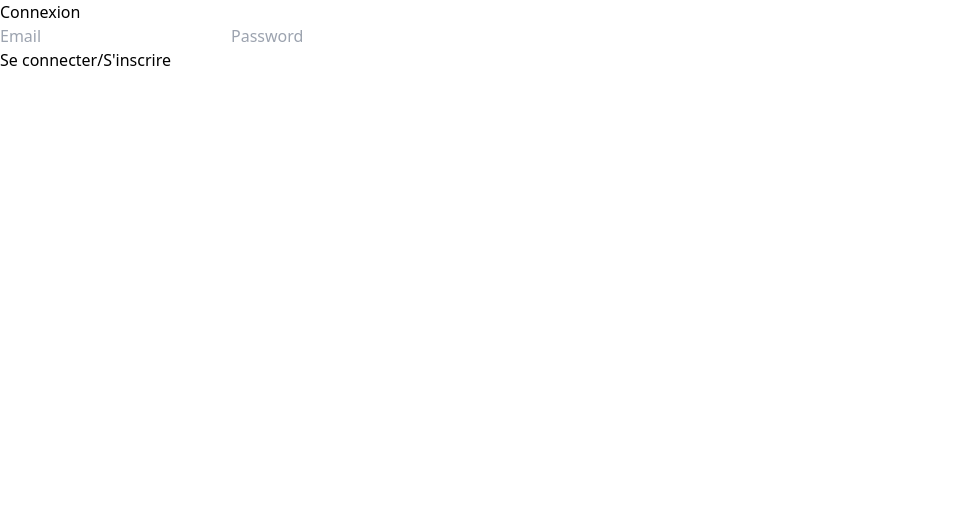
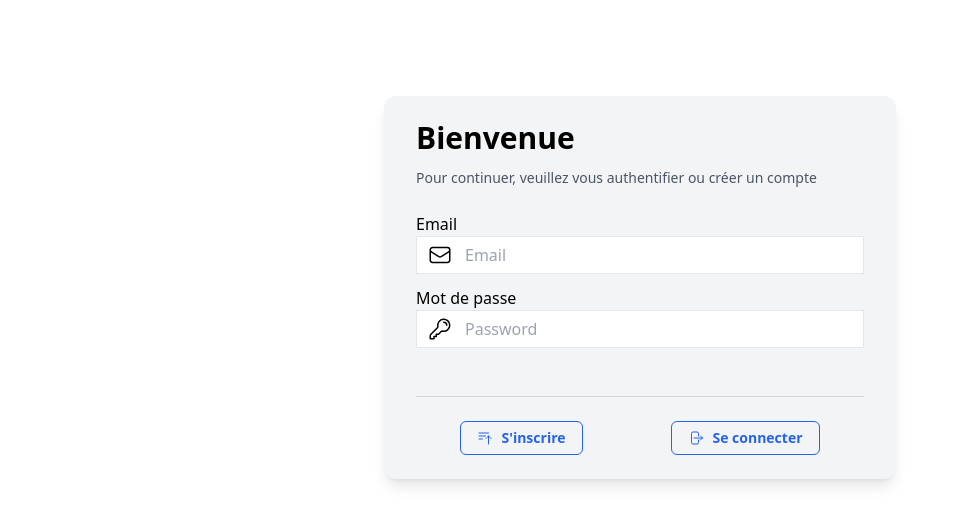
Before and after one commit to Lestat1859/babysitter-timer, a React (Create React App) app: page / in a window 1280 px wide. Shown: the top 524 px of the page, without its empty margins (0-958 px from the left). Built offline with nearby package versions, Linux system fonts and the light colour scheme; no server answers.

Commit message:
(feat): style on conection page and filter

```diff
--- a/public/index.html
+++ b/public/index.html
@@ -24,7 +24,7 @@
       work correctly both with client-side routing and a non-root public URL.
       Learn how to configure a non-root public URL by running `npm run build`.
     -->
-    <title>React App</title>
+    <title>Suivi des présences périscolaire</title>
   </head>
   <body>
     <noscript>You need to enable JavaScript to run this app.</noscript>
--- a/src/component/Auth/AuthContainer.tsx
+++ b/src/component/Auth/AuthContainer.tsx
@@ -35,15 +35,73 @@ function AuthContainer(){
     };
 
     return (
-        <>
-            <h4>Connexion</h4>
-                <input placeholder="Email" {...email}/>
-                <input placeholder="Password" type="password" {...password}/>
-                <div>
-                    <button onClick={signIn} type="submit">Se connecter</button>/
-                    <button onClick={signUp} type="submit">S'inscrire</button>
+        <div className={"mt-24 pt-6 pb-6 px-8 max-w-lg mx-auto bg-gray-100 rounded-xl shadow-lg items-center"}>
+
+            <div>
+                <h2 className={"mb-3 text-3xl font-semibold"}>Bienvenue</h2>
+                <p className={"text-sm text-gray-600 mb-6"}>Pour continuer, veuillez vous authentifier ou créer un compte</p>
+                <div className={""}>
+                    <div className={"mb-3 flex flex-col"}>
+                        <label className={"text-md"}>Email </label>
+
+                        <div className={"relative"}>
+                            <div className={"flex absolute inset-y-0 left-0 items-center pl-3 pointer-events-none"}>
+                                <svg xmlns="http://www.w3.org/2000/svg" fill="none" viewBox="0 0 24 24" strokeWidth={1.5} stroke="currentColor"
+                                     className="w-6 h-6 ">
+                                    <path strokeLinecap="round" strokeLinejoin="round" d="M21.75 6.75v10.5a2.25 2.25 0 01-2.25 2.25h-15a2.25 2.25 0 01-2.25-2.25V6.75m19.5 0A2.25 2.25 0 0019.5 4.5h-15a2.25 2.25 0 00-2.25 2.25m19.5 0v.243a2.25 2.25 0 01-1.07 1.916l-7.5 4.615a2.25 2.25 0 01-2.36 0L3.32 8.91a2.25 2.25 0 01-1.07-1.916V6.75" />
+                                </svg>
+                            </div>
+                            <input className={"border p-1.5 pl-12 w-full"} placeholder="Email" {...email} />
+                        </div>
+
+                    </div >
+                    <div className={"mb-3 flex flex-col"}>
+                        <label className={"text-md"}>Mot de passe </label>
+
+                        <div className={"relative"}>
+                            <div className={"flex absolute inset-y-0 left-0 items-center pl-3 pointer-events-none"}>
+                                <svg xmlns="http://www.w3.org/2000/svg" fill="none" viewBox="0 0 24 24" strokeWidth={1.5} stroke="currentColor" className="w-6 h-6">
+                                    <path strokeLinecap="round" strokeLinejoin="round" d="M15.75 5.25a3 3 0 013 3m3 0a6 6 0 01-7.029 5.912c-.563-.097-1.159.026-1.563.43L10.5 17.25H8.25v2.25H6v2.25H2.25v-2.818c0-.597.237-1.17.659-1.591l6.499-6.499c.404-.404.527-1 .43-1.563A6 6 0 1121.75 8.25z" />
+                                </svg>
+                            </div>
+                            <input className={"border p-1.5 pl-12 w-full"} placeholder="Password" type="password" {...password}/>
+                        </div>
+                    </div>
                 </div>
-        </>
+
+            </div>
+
+
+            <div className={"mt-12 mb-1 ml-0 border-t border-gray-300"}>
+            </div>
+
+            <div>
+                <div className={"mt-6 flex justify-around"}>
+                    <button className={"mx-1 px-4 py-1 text-sm text-blue-600 font-semibold rounded-md border border-blue-600 " +
+                        "hover:text-white hover:bg-blue-600 hover:border-transparent " +
+                        "focus:outline-none focus:ring-2 focus:ring-blue-600 focus:ring-offset-2"}
+                            onClick={signUp} type="submit">
+                        <div className={"flex items-center"}>
+                            <svg xmlns="http://www.w3.org/2000/svg" fill="none" viewBox="0 0 24 24" strokeWidth={1.5} stroke="currentColor" className="w-6 h-6 pr-2">
+                                <path strokeLinecap="round" strokeLinejoin="round" d="M3 4.5h14.25M3 9h9.75M3 13.5h5.25m5.25-.75L17.25 9m0 0L21 12.75M17.25 9v12" />
+                            </svg>
+                            <p>S'inscrire</p>
+                        </div>
+                    </button>
+                    <button className={"mx-1 px-4 py-1 text-sm text-blue-600 font-semibold rounded-md border border-blue-600 " +
+                        "hover:text-white hover:bg-blue-600 hover:border-transparent " +
+                        "focus:outline-none focus:ring-2 focus:ring-blue-600 focus:ring-offset-2"}
+                            onClick={signIn} type="submit">
+                        <div className={"flex items-center"}>
+                            <svg xmlns="http://www.w3.org/2000/svg" fill="none" viewBox="0 0 24 24" strokeWidth={1.5} stroke="currentColor" className="w-6 h-6 pr-2">
+                                <path strokeLinecap="round" strokeLinejoin="round" d="M15.75 9V5.25A2.25 2.25 0 0013.5 3h-6a2.25 2.25 0 00-2.25 2.25v13.5A2.25 2.25 0 007.5 21h6a2.25 2.25 0 002.25-2.25V15m3 0l3-3m0 0l-3-3m3 3H9" />
+                            </svg>
+                            <p>Se connecter</p>
+                        </div>
+                    </button>
+                </div>
+            </div>
+        </div>
     )
 }
 
--- a/src/component/Auth/SignOutButton.tsx
+++ b/src/component/Auth/SignOutButton.tsx
@@ -19,7 +19,7 @@ function SignOutButton(){
 
     return (
     <>
-        <button className={"mx-1 px-2 py-1 text-sm text-blue-600 font-semibold rounded-full" +
+        <button className={"text-sm text-blue-600 font-semibold rounded-full" +
             "hover:text-white hover:bg-blue-600 hover:border-transparent " +
             "focus:outline-none focus:ring-2 focus:ring-blue-600 focus:ring-offset-2"}
                    onClick={() => handleSignOut()}>
--- a/src/component/Babysitting/BabySittingFilters.tsx
+++ b/src/component/Babysitting/BabySittingFilters.tsx
@@ -40,9 +40,9 @@ function BabySittingFilters() {
                 {selectedMonth} {selectedYear}
             </h4>
 
-            <div>
+            <div className={"mb-2"}>
                 <label>Sélectionner l'année : </label>
-                <select value={selectedYear} onChange={handleSelectYearChange}>
+                <select className={"p-1.5 border"} value={selectedYear} onChange={handleSelectYearChange}>
                     {years.map((year,index:number)=>(
                         <option key={`${year}-${index}`}>{year}</option>
                     ))}
@@ -50,7 +50,9 @@ function BabySittingFilters() {
             </div>
             <div>
                 {months.map((month,index)=>(
-                    <button className={"mx-1 px-4 py-1 text-sm text-blue-600 font-semibold rounded-full border border-blue-200 hover:text-white hover:bg-blue-600 hover:border-transparent focus:outline-none focus:ring-2 focus:ring-blue-600 focus:ring-offset-2"}
+                    <button className={"mx-1 px-4 py-1 text-sm text-blue-600 font-semibold rounded-md border border-blue-600 " +
+                        "hover:text-white hover:bg-blue-600 hover:border-transparent " +
+                        "focus:outline-none focus:ring-2 focus:ring-blue-600 focus:ring-offset-2"}
                         key={`${month}-${index}`} onClick={()=>handleMonthButtonClick(month,index+1)}>{month}</button>
                 ))}
             </div>
--- a/src/component/Babysitting/BabySittingList.tsx
+++ b/src/component/Babysitting/BabySittingList.tsx
@@ -15,9 +15,20 @@ function BabySittingList (){
 
     return(
         <div className={"mb-5 pt-6 pb-8 px-8 max-w-3xl mx-auto bg-gray-100 rounded-xl shadow-lg items-center space-x-4" }>
-            <h2 className={" mb-3 text-xl font-semibold"}>
-                Liste des présences
-            </h2>
+            <div className={"flex justify-between"}>
+                <div>
+                    <h2 className={" mb-3 text-xl font-semibold"}>
+                        Liste des présences
+                    </h2>
+                    <p className={"text-gray-600 mb-2"}>Liste et détail des présences durant la période séléctionnée</p>
+                </div>
+
+                <button className={"mx-1 px-4 py-1 h-8 text-sm  bg-blue-600 text-gray-50 font-semibold rounded-md border border-blue-600 " +
+                    "hover:text-blue-600 hover:bg-gray-50 hover:border-blue-600 " +
+                    "focus:outline-none focus:ring-2 focus:ring-blue-600 focus:ring-offset-2"}
+                        onClick={handleNewBabysitting}>Ajouter</button>
+            </div>
+
 
             {babySittings.length !==0 ?
                 (
@@ -47,14 +58,6 @@ function BabySittingList (){
                     </table>
                 ) : (<h4> Aucune garde durant cette période</h4>)
             }
-
-
-            <div>
-
-                <button className={"mx-1 px-4 py-1 text-sm text-blue-600 font-semibold rounded-full border border-blue-200 hover:text-white hover:bg-blue-600 hover:border-transparent focus:outline-none focus:ring-2 focus:ring-blue-600 focus:ring-offset-2"}
-                    onClick={handleNewBabysitting}>Ajouter une présence</button>
-
-            </div>
         </div>
     )
 }
--- a/src/component/View/View.tsx
+++ b/src/component/View/View.tsx
@@ -14,7 +14,7 @@ function View(){
         <>
             <div className={"mb-5 pt-4 pb-4 px-8 max-w-full bg-blue-500 border-solid shadow-lg flex justify-between" } >
                 <p className={"font-medium text-xl text-gray-50"}> Suivi des présences périscolaires</p>
-                <div className={"flex items-baseline"}>
+                <div className={"flex items-center"}>
                     <p className={"mr-3 text-gray-50"}>Bienvenue {currentUser} </p>
                     {
                         currentUser !== null ?
```
Also changed, not shown: src/component/Babysitting/BabySittingElement.tsx (+6 -2 lines), src/component/Babysitting/BabySittingStats.tsx (+4 -4 lines).
